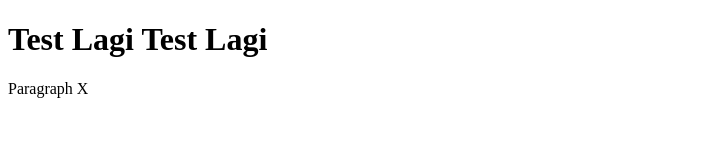
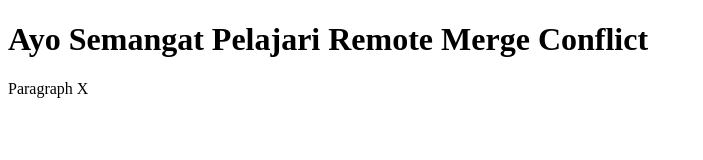
Before and after one commit to ariefcu/test-remote-3, a plain HTML site: page index.html in a window 1280 px wide. Shown: the whole page, without its empty margins (0-703 px from the left). Drawn offline with Linux system fonts and the light colour scheme.

Commit message:
Update index.html

```diff
--- a/index.html
+++ b/index.html
@@ -7,7 +7,7 @@
     <title>Test Git Remote</title>
 </head>
 <body>
-    <h1>Test Lagi Test Lagi</h1>
+    <h1>Ayo Semangat Pelajari Remote Merge Conflict</h1>
     <p>Paragraph X</p>
 </body>
 </html>
```
